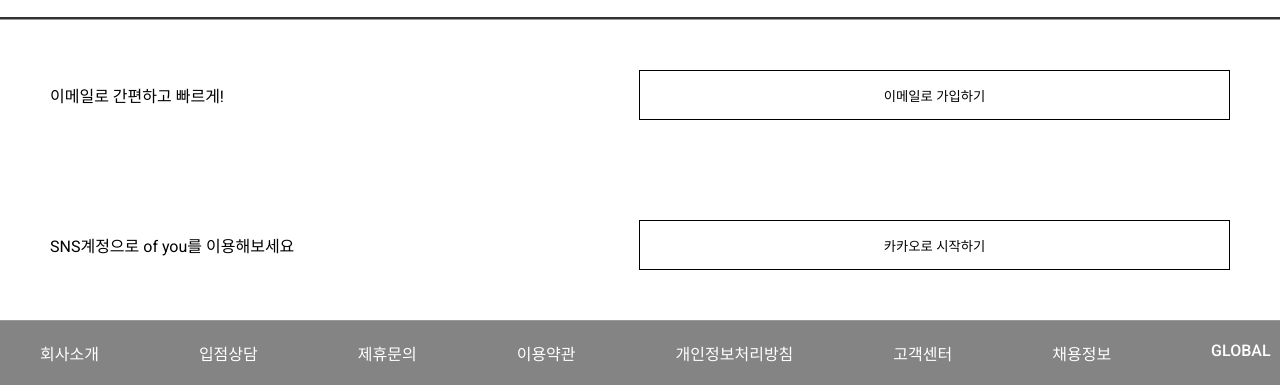
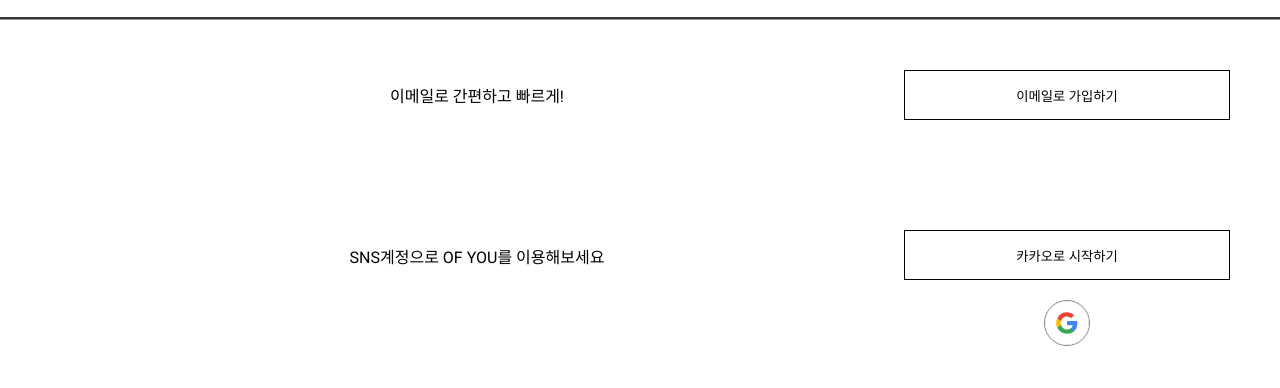
Before and after one commit to noona-n1/Shopping-Mall-Fe, a React (Vite) app: page /login in a window 1280 px wide. Shown: the part 564-952 px from the top of the page. Built offline with nearby package versions, Linux system fonts and the light colour scheme; no server answers.

Commit message:
bug : 소셜로그인 coop에러 #10

```diff
--- a/package.json
+++ b/package.json
@@ -10,6 +10,7 @@
     "preview": "vite preview"
   },
   "dependencies": {
+    "@react-oauth/google": "^0.12.1",
     "@reduxjs/toolkit": "^2.3.0",
     "axios": "^1.7.7",
     "react": "^18.3.1",
--- a/src/App.jsx
+++ b/src/App.jsx
@@ -1,15 +1,20 @@
 import React from 'react';
 import {BrowserRouter} from 'react-router-dom';
+import {GoogleOAuthProvider} from '@react-oauth/google';
 import AppRouter from './routes/AppRouter';
 import AppLayout from './Layout/AppLayout';
 
+const GOOGLE_CLIENT_ID = import.meta.env.VITE_APP_GOOGLE_CLIENT_ID;
+
 function App() {
   return (
-    <BrowserRouter>
-      <AppLayout>
-        <AppRouter />
-      </AppLayout>
-    </BrowserRouter>
+    <GoogleOAuthProvider clientId={GOOGLE_CLIENT_ID}>
+      <BrowserRouter>
+        <AppLayout>
+          <AppRouter />
+        </AppLayout>
+      </BrowserRouter>
+    </GoogleOAuthProvider>
   );
 }
 
--- a/src/features/user/userSlice.js
+++ b/src/features/user/userSlice.js
@@ -29,12 +29,28 @@
   }
 );
 
+export const loginWithGoogle = createAsyncThunk('user/loginWithGoogle', async (token, {rejectWithValue}) => {
+  try {
+    const response = await api.post('auth/google', {token});
+    sessionStorage.setItem('token', response.data.token);
+    return response.data;
+  } catch (error) {
+    return rejectWithValue(error.response?.data || 'Google login failed');
+  }
+});
+
 export const loginWithToken = createAsyncThunk('user/loginWithToken', async (_, {rejectWithValue}) => {
+  const token = sessionStorage.getItem('token');
+  if (!token) {
+    return rejectWithValue('No token found, skipping request');
+  }
+
   try {
     const response = await api.get('/user/me');
+
     return response.data;
   } catch (error) {
-    rejectWithValue(error.response?.data || 'An error occurred');
+    return rejectWithValue(error.response?.data || 'An error occurred');
   }
 });
 
@@ -88,12 +104,28 @@
         state.loading = false;
         state.loginError = action.payload;
       })
+      .addCase(loginWithToken.pending, (state) => {
+        state.loading = true;
+      })
       .addCase(loginWithToken.fulfilled, (state, action) => {
         state.user = action.payload.user;
       })
       .addCase(loginWithToken.rejected, (state, action) => {
+        state.loading = false;
         state.user = null;
-        state.error = action.payload;
+        state.loginError = action.payload || 'Unable to retrieve user data';
+      })
+      .addCase(loginWithGoogle.pending, (state, action) => {
+        state.loading = true;
+      })
+      .addCase(loginWithGoogle.fulfilled, (state, action) => {
+        state.loading = false;
+        state.user = action.payload.user;
+        state.loginError = null;
+      })
+      .addCase(loginWithGoogle.rejected, (state, action) => {
+        state.loading = false;
+        state.loginError = action.payload;
       });
   }
 });
--- a/src/page/LoginPage/LoginPage.jsx
+++ b/src/page/LoginPage/LoginPage.jsx
@@ -3,7 +3,8 @@
 import './style/LoginPage.style.css';
 import {useDispatch, useSelector} from 'react-redux';
 import {useNavigate} from 'react-router-dom';
-import {loginWithEmail} from '../../features/user/userSlice';
+import {loginWithEmail, loginWithGoogle} from '../../features/user/userSlice';
+import {GoogleLogin, GoogleOAuthProvider, useGoogleLogin} from '@react-oauth/google';
 
 const LoginPage = () => {
   const dispatch = useDispatch();
@@ -28,6 +29,22 @@
     e.preventDefault();
     dispatch(loginWithEmail({email, password}));
   };
+
+  const handleGoogleLogin = useGoogleLogin({
+    onSuccess: (tokenResponse) => {
+      const {credential} = tokenResponse;
+      if (credential) {
+        dispatch(loginWithGoogle(credential)).then((result) => {
+          if (result.meta.requestStatus === 'fulfilled') {
+            navigate('/');
+          }
+        });
+      }
+    },
+    onError: () => {
+      console.error('Google Login Failed');
+    }
+  });
 
   return (
     <>
@@ -89,8 +106,17 @@
             <button className='email-signup'>이메일로 가입하기</button>
           </div>
           <div className='join-sns'>
-            <div className='sns-content'>SNS계정으로 of you를 이용해보세요</div>
-            <button className='sns-signup'>카카오로 시작하기</button>
+            <div className='sns-content'>SNS계정으로 OF YOU를 이용해보세요</div>
+
+            <div className='sns-buttons'>
+              <button className='sns-signup'>카카오로 시작하기</button>
+
+              <div className='sosial-flex'>
+                <div className='google-login-icon' onClick={handleGoogleLogin}>
+                  <img src='/images/ico_sm_google.svg' alt='Google Login Icon' />
+                </div>
+              </div>
+            </div>
           </div>
         </div>
       </div>
--- a/src/page/LoginPage/style/LoginPage.style.css
+++ b/src/page/LoginPage/style/LoginPage.style.css
@@ -163,31 +163,75 @@
 
 .email-content {
   flex: 1;
+  display: flex;
+  justify-content: center;
+  align-items: center;
 }
 .email-signup {
   flex: 1;
-  width: 326px;
+  max-width: 326px;
   height: 50px;
   background-color: white;
   border: solid 1px;
 }
 .join-sns {
+
   padding: 50px;
   display: flex;
   justify-content: center;
-  align-items: center;
+  align-items: start;
   border: solid #999;
   border-width: 0 0 1px 0;
 }
 .sns-content {
   flex: 1;
+  display: flex;
+  justify-content: center;
+  align-items: center;
+  margin-top: 24px;
 }
+
+.sns-buttons {
+  flex:1;
+  max-width: 326px;
+  height: 126px;
+
+  display: flex;
+  flex-direction: column;
+  align-items: center; /* 중앙 정렬 */
+  gap: 10px; /* 버튼 간 간격 */
+  margin-top: 10px; /* 상단 여백 */
+}
+
 .sns-signup {
   flex: 1;
-  width: 326px;
+ width:100%;
   height: 50px;
   background-color: white;
   border: solid 1px;
+}
+
+.sosial-flex{
+  display: flex;
+}
+.google-login-icon {
+  width: 46px;
+  height: 46px;
+  border-radius: 50%;
+  overflow: hidden;
+  display: flex;
+  align-items: center;
+  justify-content: center;
+  background-color: #f5f5f5;
+  cursor: pointer;
+
+  margin: 10px;
+  border: 1px solid gray;
+}
+
+.google-login-icon img {
+  width: 46px;
+  height: 46px;
 }
 @media (max-width: 1100px) {
   .form-container {
```
Also changed, not shown: public/images/ico_sm_google.svg (added), src/App.css (line endings or trailing spaces), 1 other file (tests, documents, lock files or other folders).
